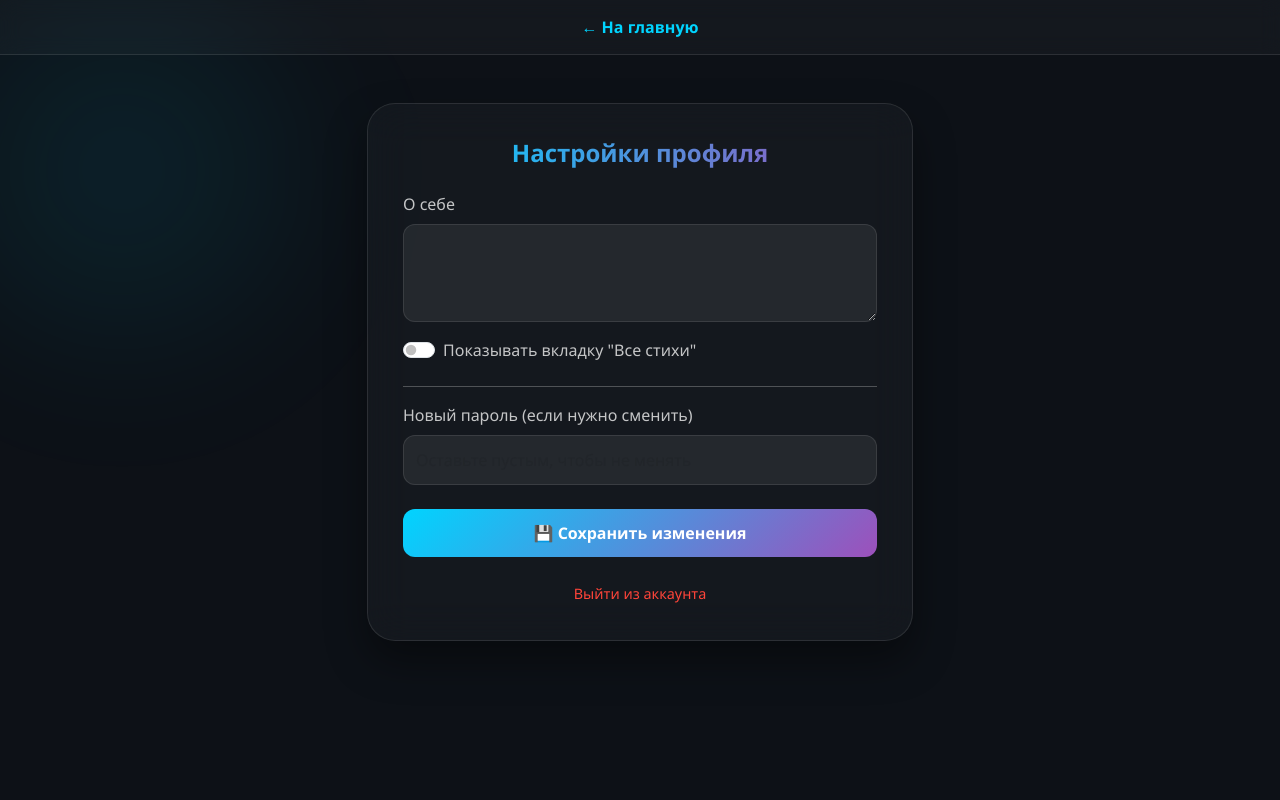
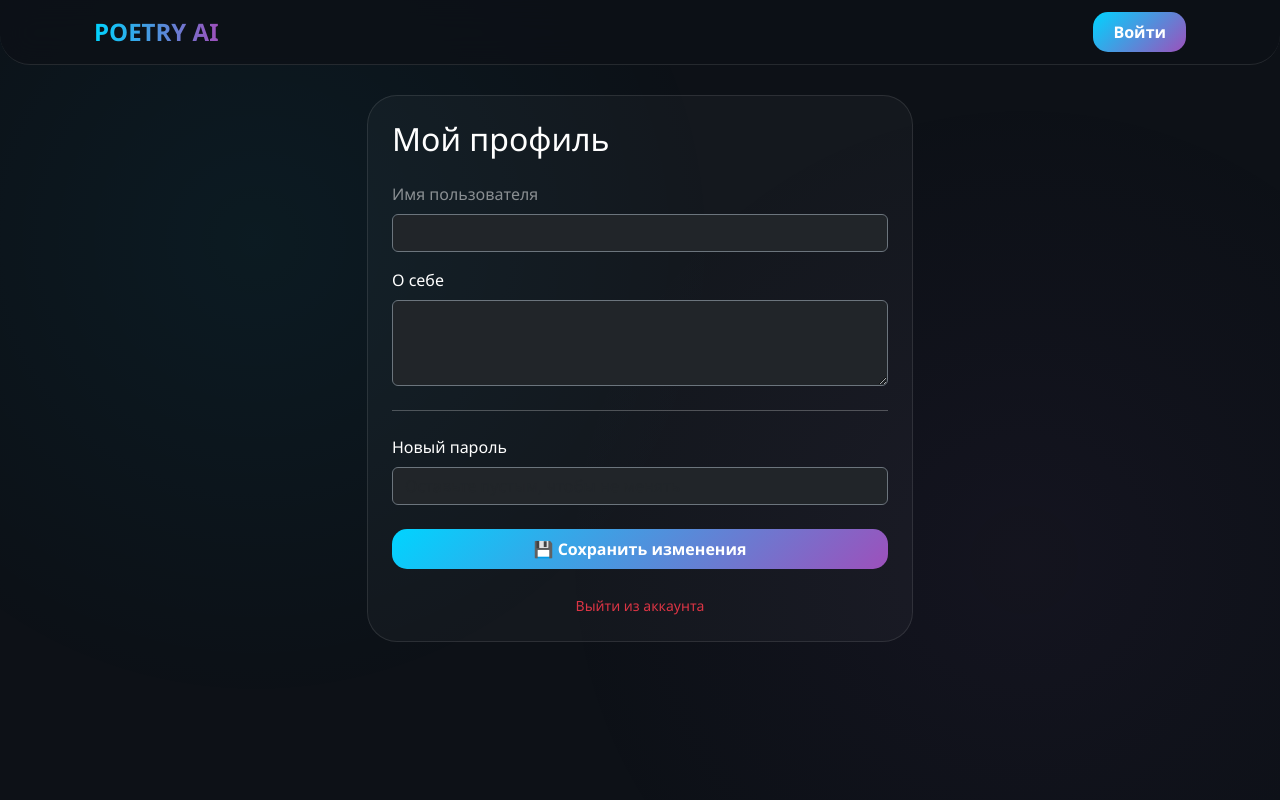
Before and after one commit to zynqff/ssalfatest, a FastAPI app: template templates/profile.html in a window 1280 px wide. Run offline with FastAPI, Linux system fonts and the light colour scheme; the template is opened without the code that fills it, so the values that code supplies are empty.

Commit message:
Update profile.html

```diff
--- a/templates/profile.html
+++ b/templates/profile.html
@@ -1,71 +1,29 @@
-<!DOCTYPE html>
-<html lang="ru">
-<head>
-    <meta charset="UTF-8">
-    <meta name="viewport" content="width=device-width, initial-scale=1.0">
-    <title>Профиль | Poetry AI</title>
-    <link href="https://cdn.jsdelivr.net/npm/bootstrap@5.3.0/dist/css/bootstrap.min.css" rel="stylesheet">
-    <style>
-        :root { --accent: #00d4ff; --secondary: #9d50bb; }
-        body { background: #0d1117; min-height: 100vh; font-family: 'Segoe UI', sans-serif; color: white; margin: 0; position: relative; overflow-x: hidden; }
-        .bg-glow { position: fixed; width: 500px; height: 500px; background: radial-gradient(circle, rgba(0, 212, 255, 0.1) 0%, transparent 70%); z-index: -1; filter: blur(60px); top: -10%; left: -10%; }
-
-        .navbar-glass { background: rgba(255, 255, 255, 0.03); backdrop-filter: blur(10px); border-bottom: 1px solid rgba(255, 255, 255, 0.1); padding: 15px 0; }
-        .glass-card { background: rgba(255, 255, 255, 0.03); backdrop-filter: blur(20px); border: 1px solid rgba(255, 255, 255, 0.1); border-radius: 28px; padding: 35px; box-shadow: 0 20px 40px rgba(0, 0, 0, 0.4); }
-
-        h4 { font-weight: 800; background: linear-gradient(to right, var(--accent), var(--secondary)); -webkit-background-clip: text; -webkit-text-fill-color: transparent; }
-        .form-control { background: rgba(255, 255, 255, 0.07) !important; border: 1px solid rgba(255, 255, 255, 0.1) !important; color: white !important; border-radius: 12px !important; padding: 12px !important; margin-bottom: 15px; }
-        .btn-save { background: linear-gradient(135deg, var(--accent), var(--secondary)); border: none; color: white; padding: 12px; border-radius: 12px; font-weight: 700; transition: 0.3s; }
-        .btn-save:hover { transform: translateY(-2px); box-shadow: 0 8px 20px rgba(0, 212, 255, 0.3); }
-
-        .alert-box { padding: 12px; border-radius: 12px; margin-bottom: 20px; text-align: center; border: 1px solid; background: rgba(48, 209, 88, 0.1); border-color: rgba(48, 209, 88, 0.3); color: #30d158; }
-    </style>
-</head>
-<body>
-    <div class="bg-glow"></div>
-    <nav class="navbar-glass mb-5">
-        <div class="container text-center">
-            <a href="/" style="color: var(--accent); text-decoration: none; font-weight: 700;">← На главную</a>
-        </div>
-    </nav>
-
-    <div class="container">
+{% extends "base.html" %}
+{% block content %}
 <div class="row justify-content-center">
     <div class="col-md-6">
-                <div class="glass-card">
-                    <h4 class="mb-4 text-center">Настройки профиля</h4>
-
-                    {% if error %}
-                    <div class="alert-box">✅ {{ error }}</div>
-                    {% endif %}
-
+        <div class="p-4" style="background: rgba(255,255,255,0.03); border: 1px solid var(--border); border-radius: 30px;">
+            <h2 class="mb-4">Мой профиль</h2>
             <form action="/profile/update" method="post">
                 <div class="mb-3">
-                            <label class="form-label opacity-75">О себе</label>
-                            <textarea name="user_data" class="form-control" rows="3">{{ user_data }}</textarea>
+                    <label class="form-label opacity-50">Имя пользователя</label>
+                    <input type="text" class="form-control bg-dark text-white border-secondary" value="{{ user.username }}" disabled>
                 </div>
-
-                        <div class="form-check form-switch mb-4">
-                            <input class="form-check-input" type="checkbox" name="show_all_tab" id="showAll" {% if show_all_tab %}checked{% endif %}>
-                            <label class="form-check-label opacity-75" for="showAll">Показывать вкладку "Все стихи"</label>
+                <div class="mb-3">
+                    <label class="form-label">О себе</label>
+                    <textarea name="user_data" class="form-control bg-dark text-white border-secondary" rows="3">{{ user.user_data or '' }}</textarea>
                 </div>
-
-                        <hr class="opacity-25">
-
+                <hr class="opacity-25 my-4">
                 <div class="mb-4">
-                            <label class="form-label opacity-75">Новый пароль (если нужно сменить)</label>
-                            <input type="password" name="new_password" class="form-control" placeholder="Оставьте пустым, чтобы не менять">
+                    <label class="form-label">Новый пароль</label>
+                    <input type="password" name="new_password" class="form-control bg-dark text-white border-secondary" placeholder="Оставьте пустым, чтобы не менять">
                 </div>
-
-                        <button type="submit" class="btn-save w-100">💾 Сохранить изменения</button>
+                <button type="submit" class="btn-custom w-100">💾 Сохранить изменения</button>
             </form>
-
             <div class="mt-4 text-center">
-                        <a href="/logout" style="color: #ff453a; text-decoration: none; font-size: 0.9rem;">Выйти из аккаунта</a>
+                <a href="/logout" class="text-danger text-decoration-none small">Выйти из аккаунта</a>
             </div>
         </div>
     </div>
 </div>
-    </div>
-</body>
-                                </html>
+{% endblock %}
```
Lines whose indentation alone changed are shown as unchanged.
